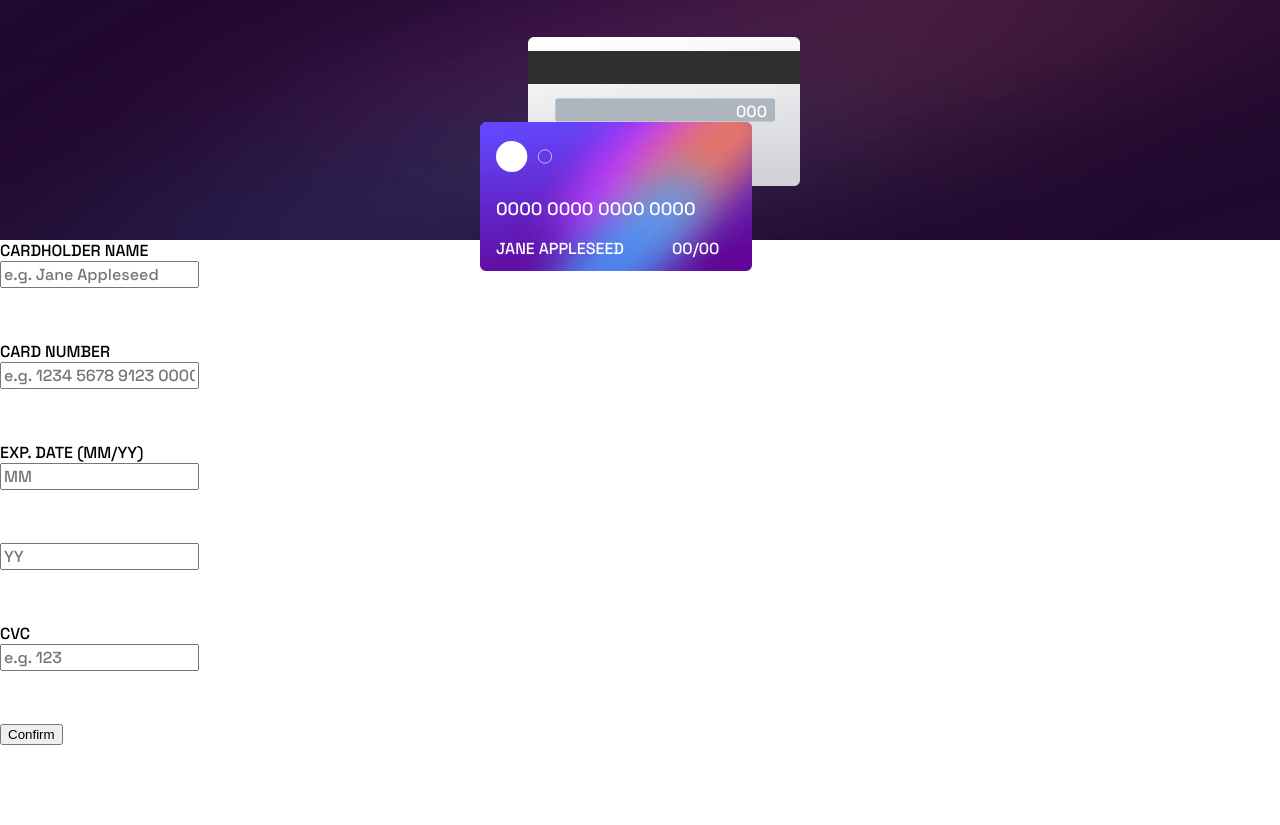
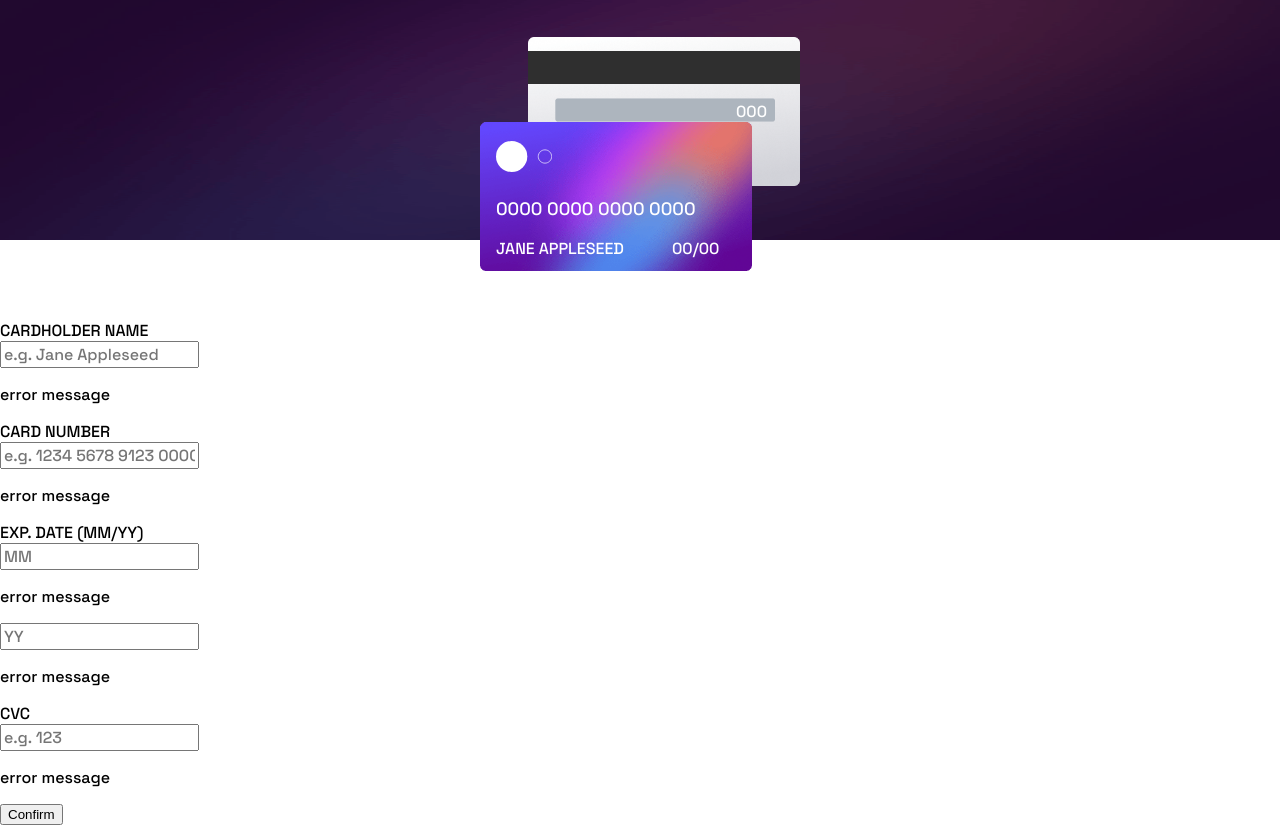
Before and after one commit to wishba/interactive-card-details-form-main, a React (Vite) app: page / in a window 1280 px wide. Before the commit the page ends 800 px from the top, so only its background shows below. Built offline with nearby package versions, Linux system fonts and the light colour scheme.

Commit message:
form margin top

```diff
--- a/src/App.jsx
+++ b/src/App.jsx
@@ -31,7 +31,7 @@ function App() {
         <div className='card'></div>
       </section>
 
-      <section id='form'>
+      <section className='form' id='form'>
         {/* <form> */}
         {/* <form onSubmit={(e) => { e.preventDefault(); }}> */}
         <form onSubmit={handleSubmit}>
--- a/src/index.css
+++ b/src/index.css
@@ -79,6 +79,10 @@ body {
   padding-left: 3em;
 }
 
+.form {
+  margin-top: 5em;
+}
+
 form>* {
   display: block;
 }
@@ -88,7 +92,7 @@ input {
 }
 
 .form__message {
-  visibility: hidden;
+  /* visibility: hidden; */
 }
 
 .form__message.form__message-error {
```
